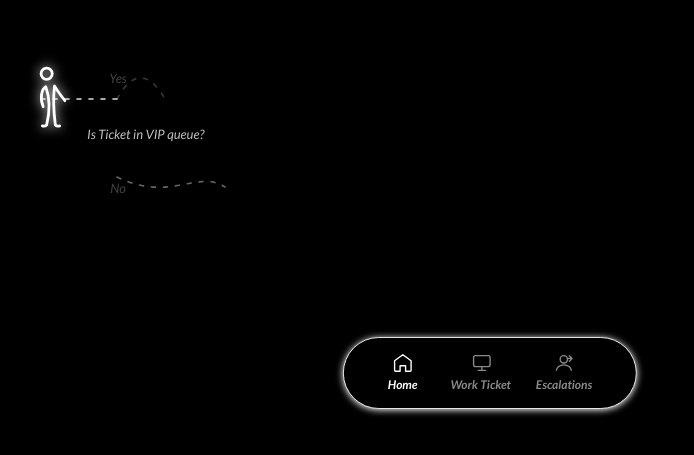
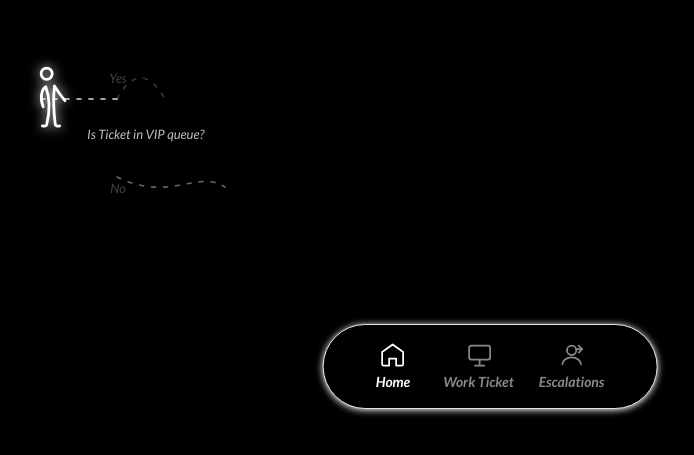
Before and after one commit to JohanSier/BegginingIT, a React (Vite) app: page / in a window 1280 px wide. Shown: the part 311-766 px from the top of the page, without its empty margins (150-844 px from the left). Built offline with nearby package versions, Linux system fonts and the light colour scheme.

Commit message:
Increased Navigation Bar font sizes

```diff
--- a/src/app/App.tsx
+++ b/src/app/App.tsx
@@ -54,7 +54,7 @@ const P_ESC_END = `M ${XS + 30 + 52},${EY} C ${XS + 30 + 145},${EY+42} ${XEND},$
 function HomeIcon({ on }: { on: boolean }) {
   const c = on ? "#fff" : "#898989";
   return (
-    <svg width="22" height="22" viewBox="0 0 24 24" fill="none">
+    <svg width="28" height="28" viewBox="0 0 24 24" fill="none">
       <path d="M3 9.5L12 3L21 9.5V20a1 1 0 01-1 1h-5v-6H9v6H4a1 1 0 01-1-1V9.5z"
         stroke={c} strokeWidth="1.5" strokeLinecap="round" strokeLinejoin="round" />
     </svg>
@@ -63,16 +63,16 @@ function HomeIcon({ on }: { on: boolean }) {
 function TicketIcon({ on }: { on: boolean }) {
   const c = on ? "#fff" : "#898989";
   return (
-    <svg width="22" height="22" viewBox="0 0 24 24" fill="none" style={{ marginLeft: "2px" }}>
+    <svg width="28" height="28" viewBox="0 0 24 24" fill="none" style={{ marginLeft: "2px" }}>
       <rect x="3" y="4" width="18" height="12" rx="2" stroke={c} strokeWidth="1.5" />
-      <path d="M8 20h8M12 16v4" stroke={c} strokeWidth="1.5" strokeLinecap="round" />
+      <path d="M8 21h8M12 16v4" stroke={c} strokeWidth="1.5" strokeLinecap="round" />
     </svg>
   );
 }
 function EscIcon({ on }: { on: boolean }) {
   const c = on ? "#fff" : "#898989";
   return (
-    <svg width="22" height="22" viewBox="0 0 24 24" fill="none">
+    <svg width="28" height="28" viewBox="0 0 24 24" fill="none">
       <circle cx="12" cy="8" r="4" stroke={c} strokeWidth="1.5" />
       <path d="M4 20c0-3 3.58-6 8-6s8 3 8 6" stroke={c} strokeWidth="1.5" strokeLinecap="round" />
       <path d="M18 4l3 3-3 3M21 7h-5" stroke={c} strokeWidth="1.5" strokeLinecap="round" strokeLinejoin="round" />
@@ -84,7 +84,7 @@ function NavPill({ active, onChange }: { active: string; onChange: (t: string) =
   const [hovered, setHovered] = useState<string | null>(null);
 
   return (
-    <div className="fixed bottom-20 left-1/2 z-50 flex gap-[25px] items-center justify-center px-10 py-[14px]"
+    <div className="fixed bottom-20 left-1/2 z-50 flex gap-[25px] items-center justify-center px-12 py-[16px]"
       style={{ transform: "translateX(-50%)", borderRadius: 60, border: "1.2px solid #E4E4E4", boxShadow: "0 1px 7px 0 white", background: "#000" }}>
       {[
         { id: "home", label: "Home", I: HomeIcon },
@@ -102,7 +102,7 @@ function NavPill({ active, onChange }: { active: string; onChange: (t: string) =
           className="flex flex-col items-center gap-[2px] cursor-pointer bg-transparent border-0 p-0"
           style={{ marginLeft: id === "home" ? "4px" : id === "work" ? "8px" : "0", marginRight: id === "escalations" ? "4px" : "0" }}>
           <I on={isHighlighted} />
-          <span style={{ fontFamily: "Lato,sans-serif", fontStyle: "italic", fontWeight: 700, fontSize: 12,
+          <span style={{ fontFamily: "Lato,sans-serif", fontStyle: "italic", fontWeight: 700, fontSize: 14,
             color: isHighlighted ? "#fff" : "#898989", whiteSpace: "nowrap", transition: "color 0.2s" }}>
             {label}
           </span>
```
